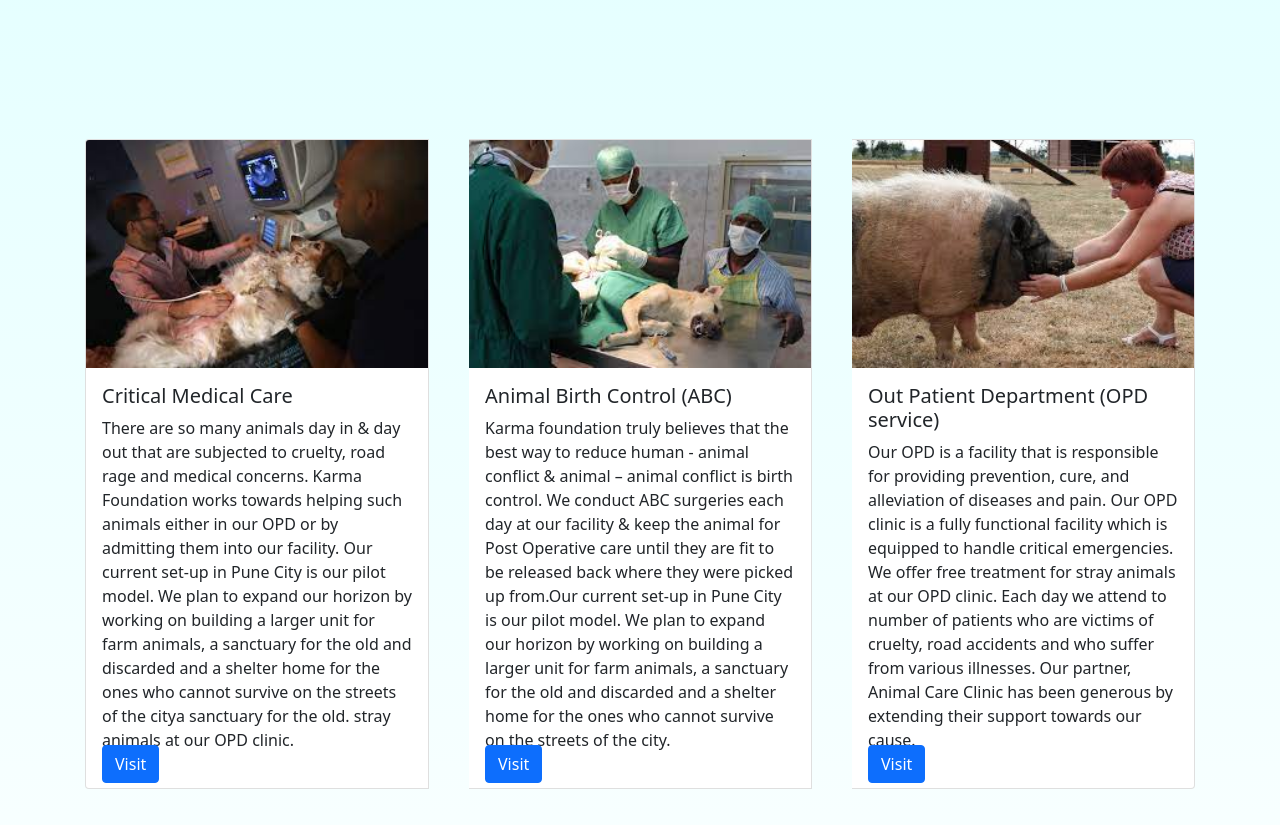
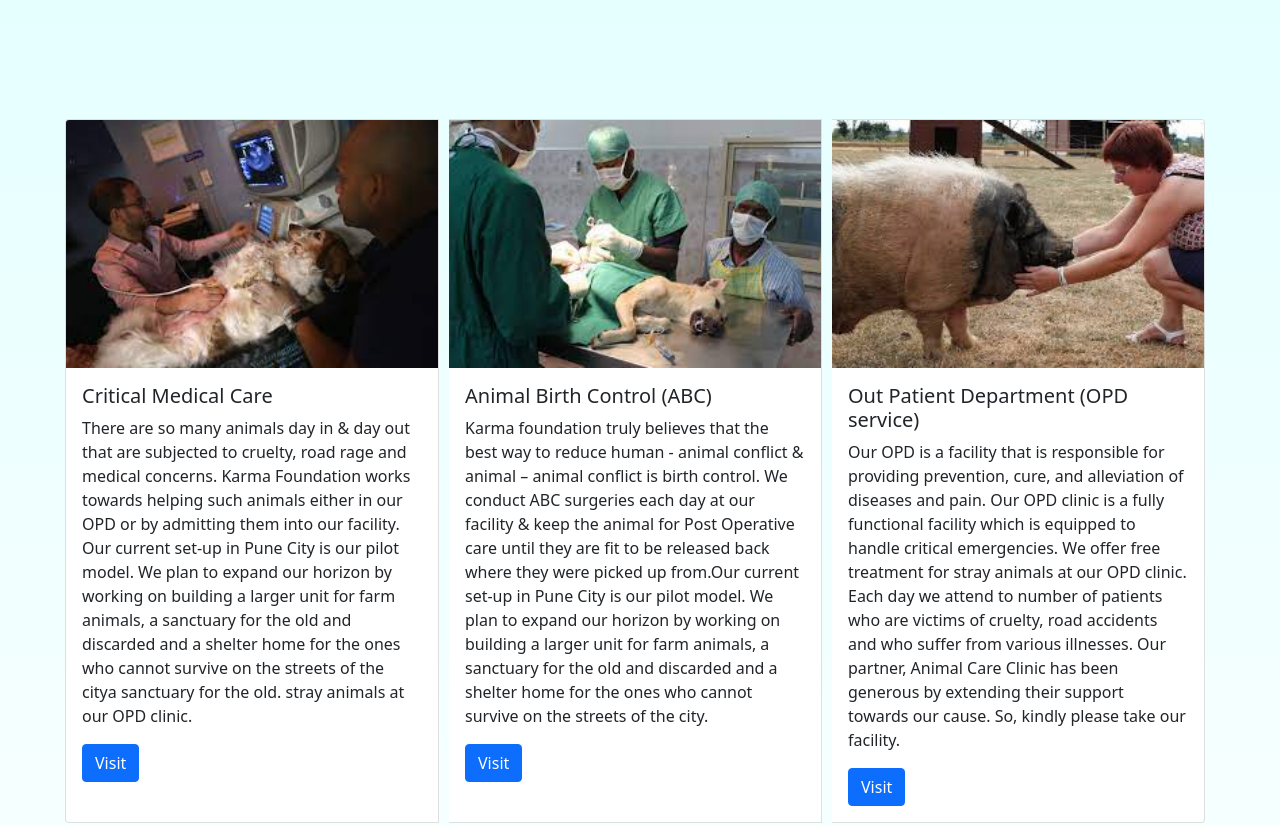
Before and after one commit to Alakhdeepsingh/Indian-AnimalNGO, a React (Create React App) app: page / in a window 1280 px wide. Shown: the part 1200-2025 px from the top of the page. Built offline with nearby package versions, Linux system fonts and the light colour scheme.

Commit message:
animalngo

```diff
--- a/src/App.css
+++ b/src/App.css
@@ -1,7 +1,4 @@
-.bottom{
-  position:absolute;
-  bottom:5px;
-}
+
 /* .height{
   height:100px;
 } */
--- a/src/App.js
+++ b/src/App.js
@@ -48,19 +48,11 @@ let margin1 = {
 };
 //navbar donate button right left
 
-let margin2 = {
-  margin: "20px",
-  height:650,
-  width:5,
-  marginbottom: "10px",
-
-
-};
 
 //gapping between our vision and below three box
 
 let wow = {
-  paddingLeft: "20px",
+  paddingLeft: "15px",
 };
 //AnimalNGO space from the left in navabar
 
@@ -170,7 +162,7 @@ function App() {
                           alt="Third slide"
                         />
                         <ReactBootStrap.Carousel.Caption>
-                          <h3>Respect animals</h3>
+                          <h3>Love animals </h3>
                           <p>The Earth will lose its soul without animals.</p>
                         </ReactBootStrap.Carousel.Caption>
                       </ReactBootStrap.Carousel.Item>
@@ -326,12 +318,10 @@ Our shelter offers a variety that you won’t find anywhere else. We have specif
                       {/* </ReactBootStrap.Modal.Footer> */}
 
 
-
-
-<div className="hello colcol-md-4"
+                      <div className="hello"
   style={{ padding: "50px",marginbottom: "100px" }}>
                   <ReactBootStrap.CardGroup style={hey}>
-                    <ReactBootStrap.Card style={margin2}>
+                    <ReactBootStrap.Card style={{marginBottom:25,marginRight:10}}>
                       <ReactBootStrap.Card.Img variant="top" src={i3} />
                       <ReactBootStrap.Card.Body>
                         <ReactBootStrap.Card.Title>
@@ -351,7 +341,6 @@ Our shelter offers a variety that you won’t find anywhere else. We have specif
                           clinic.
                         </ReactBootStrap.Card.Text>
                         <ReactBootStrap.Button
-                        className="bottom"
                           href="https://www.karmafoundation.ngo/"
                           variant="primary"
                         >
@@ -360,7 +349,7 @@ Our shelter offers a variety that you won’t find anywhere else. We have specif
                       </ReactBootStrap.Card.Body>
                     </ReactBootStrap.Card>
 
-                    <ReactBootStrap.Card style={margin2}>
+                    <ReactBootStrap.Card style={{marginBottom:25,marginRight:10}}>
                       <ReactBootStrap.Card.Img variant="top" src={i1} />
                       <ReactBootStrap.Card.Body>
                         <ReactBootStrap.Card.Title>
@@ -380,7 +369,7 @@ Our shelter offers a variety that you won’t find anywhere else. We have specif
                           streets of the city.
                         </ReactBootStrap.Card.Text>
                         <ReactBootStrap.Button
-                        className="bottom"
+
                           href="https://www.karmafoundation.ngo/"
                           variant="primary"
                         >
@@ -389,7 +378,7 @@ Our shelter offers a variety that you won’t find anywhere else. We have specif
                       </ReactBootStrap.Card.Body>
                     </ReactBootStrap.Card>
 
-                    <ReactBootStrap.Card style={margin2}>
+                    <ReactBootStrap.Card style={{marginBottom:25,marginRight:10}}>
                       <ReactBootStrap.Card.Img variant="top" src={i2} />
                       <ReactBootStrap.Card.Body>
                         <ReactBootStrap.Card.Title>
@@ -405,10 +394,10 @@ Our shelter offers a variety that you won’t find anywhere else. We have specif
                           number of patients who are victims of cruelty, road
                           accidents and who suffer from various illnesses. Our
                           partner, Animal Care Clinic has been generous by
-                          extending their support towards our cause.
+                          extending their support towards our cause. So, kindly please take our facility.
                         </ReactBootStrap.Card.Text>
                         <ReactBootStrap.Button
-                        className="bottom"
+
                           variant="primary"
                           href="https://www.karmafoundation.ngo/"
                         >
```
